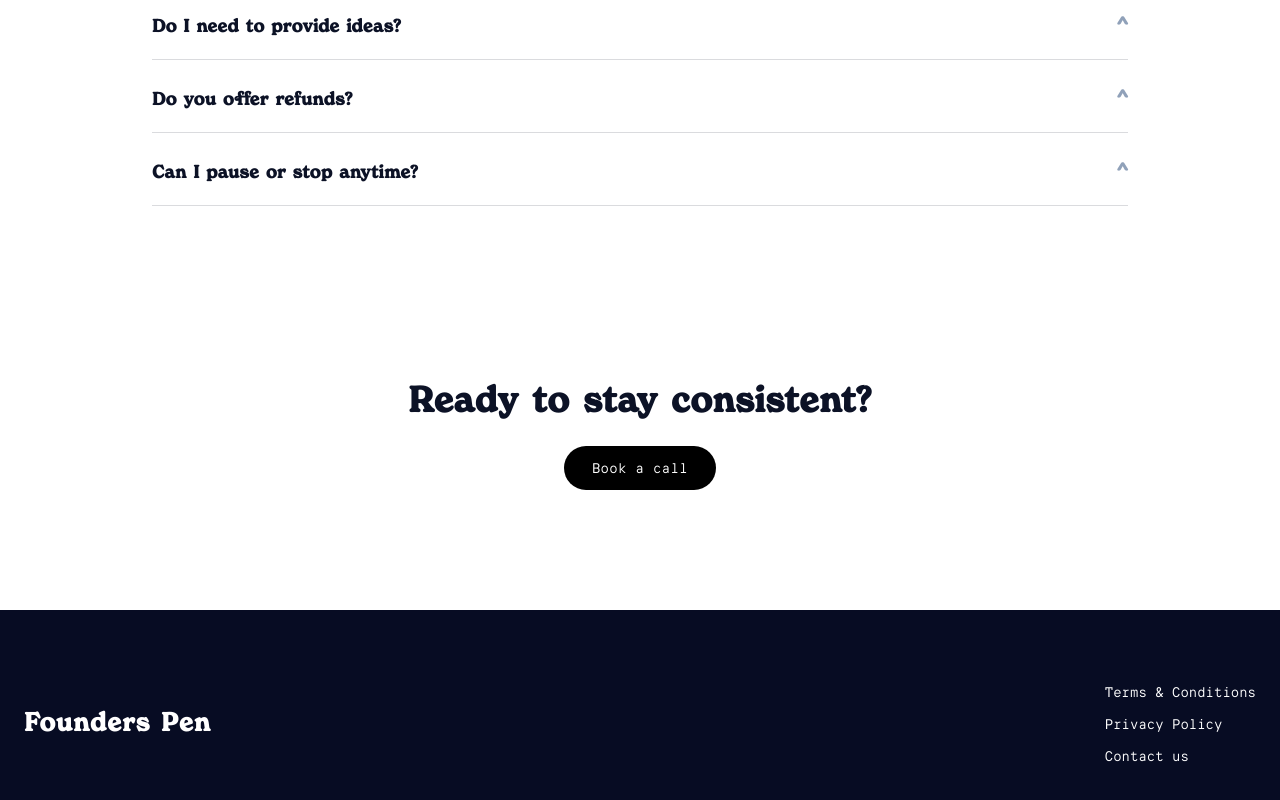
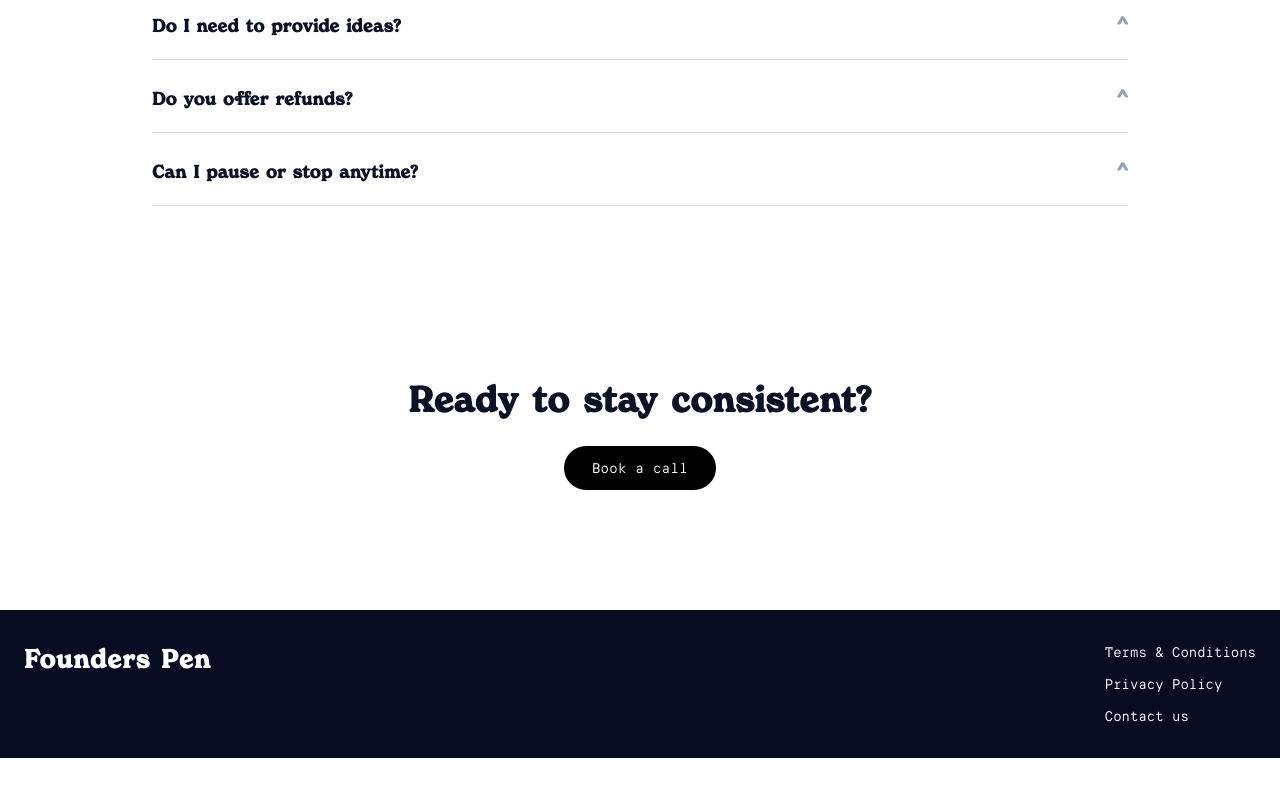
Before and after one commit to Godslovv/Founders-Pen, a React (Vite) app: page / in a window 1280 px wide. Shown: the part 4050-4850 px from the top of the page. After the commit the page ends 4808 px from the top, so only its background shows below. Built offline with nearby package versions, Linux system fonts and the light colour scheme.

Commit message:
Refactor Footer component structure and styles
Refactor Footer component layout and formatting.

```diff
--- a/src/components/Footer.tsx
+++ b/src/components/Footer.tsx
@@ -1,11 +1,11 @@
-import Logo from "./Logo"
+import Logo from "./Logo";
 
 const Footer = () => {
   return (
-    <footer className="bg-[#070c23] text-white py-6">
-      <div className="mx-auto flex w-full max-w-7xl flex-col items-start gap-10 px-6 py-12 md:flex-row md:items-center md:justify-between">
+    <footer className="bg-[#070c23] text-white">
+      <div className="flex w-full flex-row items-start justify-between px-6 py-8">
         <Logo tone="light" />
-        <div className="flex flex-col gap-3 text-sm">
+        <div className="flex flex-col gap-3 text-sm ">
           <a className="hover:text-white/70" href="#terms">
             Terms & Conditions
           </a>
@@ -18,7 +18,7 @@ const Footer = () => {
         </div>
       </div>
     </footer>
-  )
-}
+  );
+};
 
-export default Footer
+export default Footer;
```
